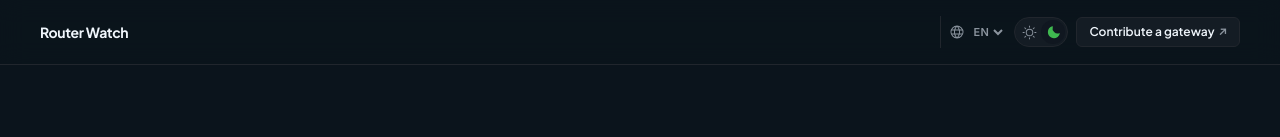
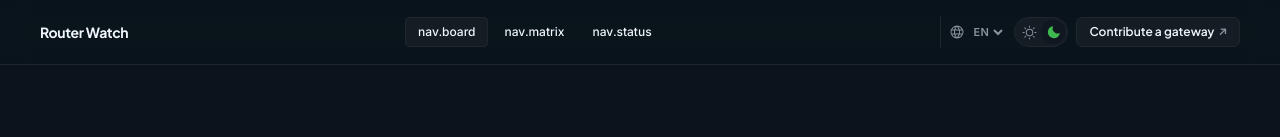
Before and after one commit to hafizhsul/router-watch, a React (Vite) app: page / in a window 1280 px wide. Shown: the top 137 px of the page. Built offline with nearby package versions, Linux system fonts and the light colour scheme.

Commit message:
feat(nav): hash routes with board/matrix/status pages

```diff
--- a/src/components/Header.jsx
+++ b/src/components/Header.jsx
@@ -1,18 +1,27 @@
 import { useI18n } from "../i18n";
 import LanguageSwitcher from "./LanguageSwitcher";
 import ThemeToggle from "./ThemeToggle";
+import { routeHref, useRoute } from "../router";
+
+const NAV = [
+  { route: "board", key: "board" },
+  { route: "matrix", key: "matrix" },
+  { route: "status", key: "status" },
+];
 
 /**
- * Sticky header: brand, theme toggle, language, Contribute CTA.
+ * Sticky header: brand, 3-link nav (board/matrix/status via hash route),
+ * theme toggle, language, Contribute CTA.
  */
 export default function Header() {
   const { t } = useI18n();
+  const route = useRoute();
 
   return (
     <header className="sticky top-0 z-20 border-b border-line bg-canvas/90 backdrop-blur-md">
       <div className="site-shell flex min-h-16 items-center justify-between gap-3">
         <a
-          href="#top"
+          href={routeHref("board")}
           className="inline-flex min-w-0 items-center gap-2"
           aria-label={t("brand.home")}
         >
@@ -20,6 +29,22 @@ export default function Header() {
             Router Watch
           </strong>
         </a>
+        <nav aria-label={t("nav.label")} className="hidden items-center gap-1 md:flex">
+          {NAV.map((link) => (
+            <a
+              key={link.route}
+              href={routeHref(link.route)}
+              aria-current={route === link.route ? "page" : undefined}
+              className={`rounded px-3 py-1.5 text-xs font-medium transition-colors ${
+                route === link.route
+                  ? "border border-line bg-card text-ink"
+                  : "text-muted hover:bg-card/50 hover:text-ink"
+              }`}
+            >
+              {t(`nav.${link.key}`)}
+            </a>
+          ))}
+        </nav>
         <div className="flex shrink-0 items-center gap-2">
           <LanguageSwitcher compact />
           <ThemeToggle />
--- /dev/null
+++ b/src/components/PlaceholderPages.jsx
@@ -0,0 +1,63 @@
+import { Columns, Pulse } from "@phosphor-icons/react";
+import { useI18n } from "../i18n";
+import { routeHref } from "../router";
+
+/**
+ * Placeholder matrix: judul + copy + CTA balik ke board.
+ * ponytail: ganti dengan tabel perbandingan dari providers.js.
+ */
+export function MatrixPage() {
+  const { t } = useI18n();
+
+  return (
+    <section className="site-shell py-16 lg:py-24" aria-labelledby="matrix-title">
+      <div className="mx-auto flex max-w-2xl flex-col items-center text-center">
+        <span
+          aria-hidden="true"
+          className="grid size-12 place-items-center rounded-xl border border-line bg-card"
+          style={{ color: "var(--accent-ink)" }}
+        >
+          <Columns size={24} />
+        </span>
+        <p className="label-caps mt-6 text-muted">{t("matrix.eyebrow")}</p>
+        <h1 id="matrix-title" className="font-display mt-2 text-3xl font-bold tracking-tight text-ink md:text-4xl">
+          {t("matrix.title")}
+        </h1>
+        <p className="mt-4 text-sm leading-relaxed text-muted">{t("matrix.body")}</p>
+        <a href={routeHref("board")} className="cta-primary mt-8">
+          {t("matrix.cta")}
+        </a>
+      </div>
+    </section>
+  );
+}
+
+/**
+ * Placeholder status: judul + copy + CTA balik ke board.
+ * ponytail: wire real status feed kalau ada endpoint uptime.
+ */
+export function StatusPage() {
+  const { t } = useI18n();
+
+  return (
+    <section className="site-shell py-16 lg:py-24" aria-labelledby="status-title">
+      <div className="mx-auto flex max-w-2xl flex-col items-center text-center">
+        <span
+          aria-hidden="true"
+          className="grid size-12 place-items-center rounded-xl border border-line bg-card"
+          style={{ color: "var(--accent-ink)" }}
+        >
+          <Pulse size={24} />
+        </span>
+        <p className="label-caps mt-6 text-muted">{t("status.eyebrow")}</p>
+        <h1 id="status-title" className="font-display mt-2 text-3xl font-bold tracking-tight text-ink md:text-4xl">
+          {t("status.title")}
+        </h1>
+        <p className="mt-4 text-sm leading-relaxed text-muted">{t("status.body")}</p>
+        <a href={routeHref("board")} className="cta-primary mt-8">
+          {t("status.cta")}
+        </a>
+      </div>
+    </section>
+  );
+}
--- /dev/null
+++ b/src/router.js
@@ -0,0 +1,38 @@
+import { useEffect, useState } from "react";
+
+export const ROUTES = ["board", "matrix", "status"];
+
+/**
+ * Hash router tanpa dependency: #/ (board), #/matrix, #/status.
+ * Unknown hash falls back to board. ponytail: ganti react-router
+ * kalau jumlah rute > 5 atau butuh nested route.
+ * @returns {"board" | "matrix" | "status"}
+ */
+function parseHash() {
+  const h = window.location.hash.replace(/^#\/?/, "").split("?")[0].split("/")[0];
+  if (h === "matrix") return "matrix";
+  if (h === "status") return "status";
+  return "board";
+}
+
+export function useRoute() {
+  const [route, setRoute] = useState(() =>
+    typeof window === "undefined" ? "board" : parseHash(),
+  );
+
+  useEffect(() => {
+    const onChange = () => setRoute(parseHash());
+    window.addEventListener("hashchange", onChange);
+    return () => window.removeEventListener("hashchange", onChange);
+  }, []);
+
+  return route;
+}
+
+/**
+ * @param {"board" | "matrix" | "status"} route
+ */
+export function routeHref(route) {
+  if (route === "board") return "#/";
+  return `#/${route}`;
+}
```
